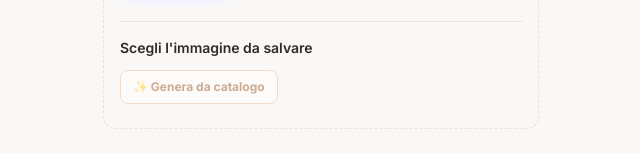
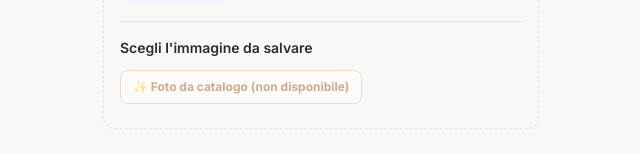
Before and after one commit to eenrico77/cantina-vini, a Next.js app: page /cantina/new in a window 1280 px wide. Shown: the part 188-341 px from the top of the page, without its empty margins (319-959 px from the left). Built offline with nearby package versions, Linux system fonts and the light colour scheme; no server answers.

Commit message:
Fase 6: disabilita generazione foto da catalogo (quota AI)

```diff
--- a/app/cantina/new/page.tsx
+++ b/app/cantina/new/page.tsx
@@ -166,11 +166,10 @@ export default function NewWinePage() {
               <div className="flex items-center h-full pb-2">
                 <button
                   type="button"
-                  onClick={handleGenerateCatalog}
-                  disabled={generatingCatalog || !formData.name || !formData.producer || !formData.color}
-                  className="text-xs bg-white border border-brand-200 text-brand-600 font-bold px-3 py-2 rounded-lg hover:bg-brand-50 transition-colors disabled:opacity-50 flex items-center gap-2"
+                  disabled={true}
+                  className="text-xs bg-white border border-brand-200 text-brand-600 font-bold px-3 py-2 rounded-lg transition-colors opacity-50 cursor-not-allowed flex items-center gap-2"
                 >
-                  {generatingCatalog ? "Generazione..." : "✨ Genera da catalogo"}
+                  ✨ Foto da catalogo (non disponibile)
                 </button>
               </div>
             )}
```
Also changed, not shown: 1 other file (tests, documents, lock files or other folders).
